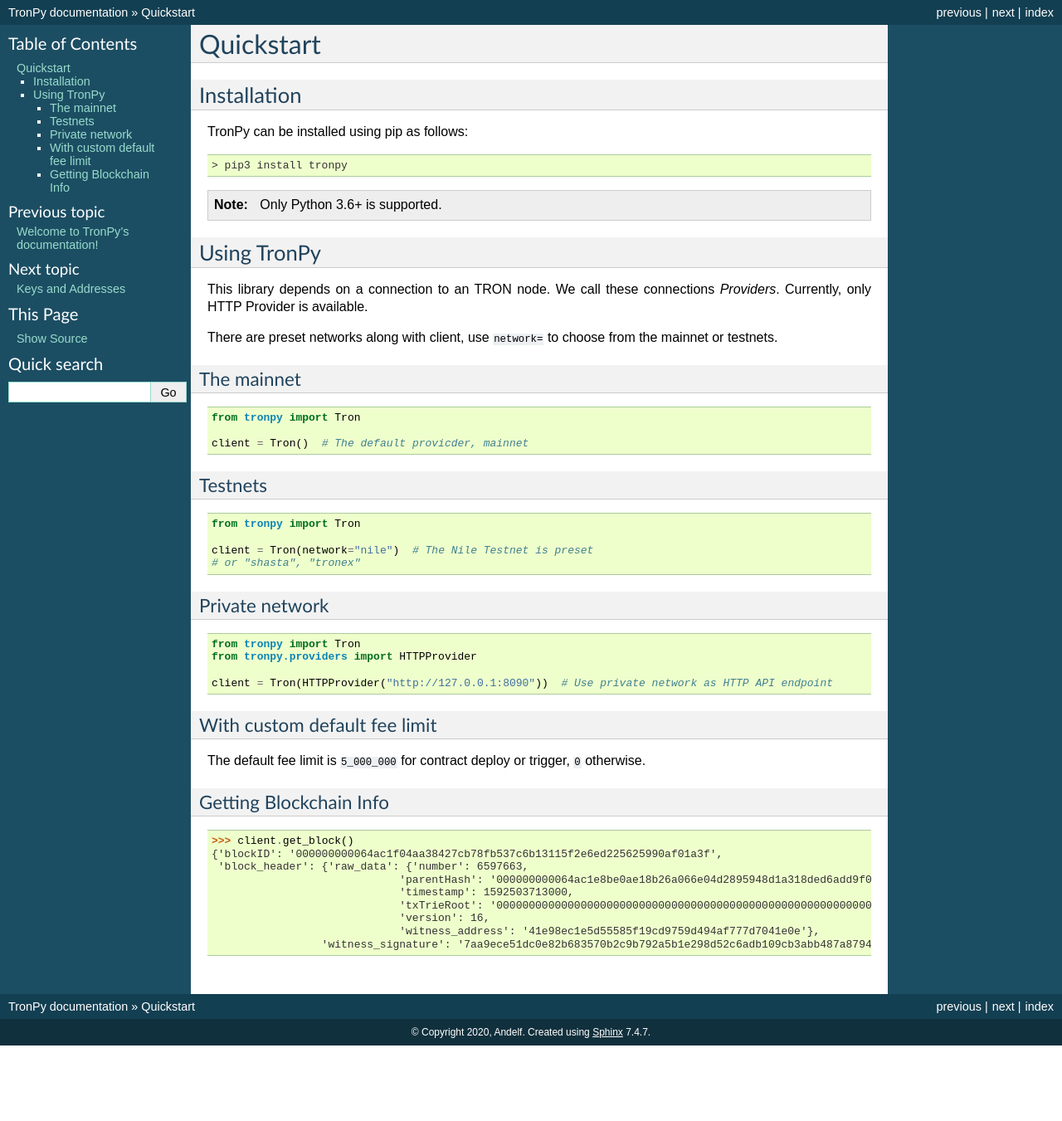
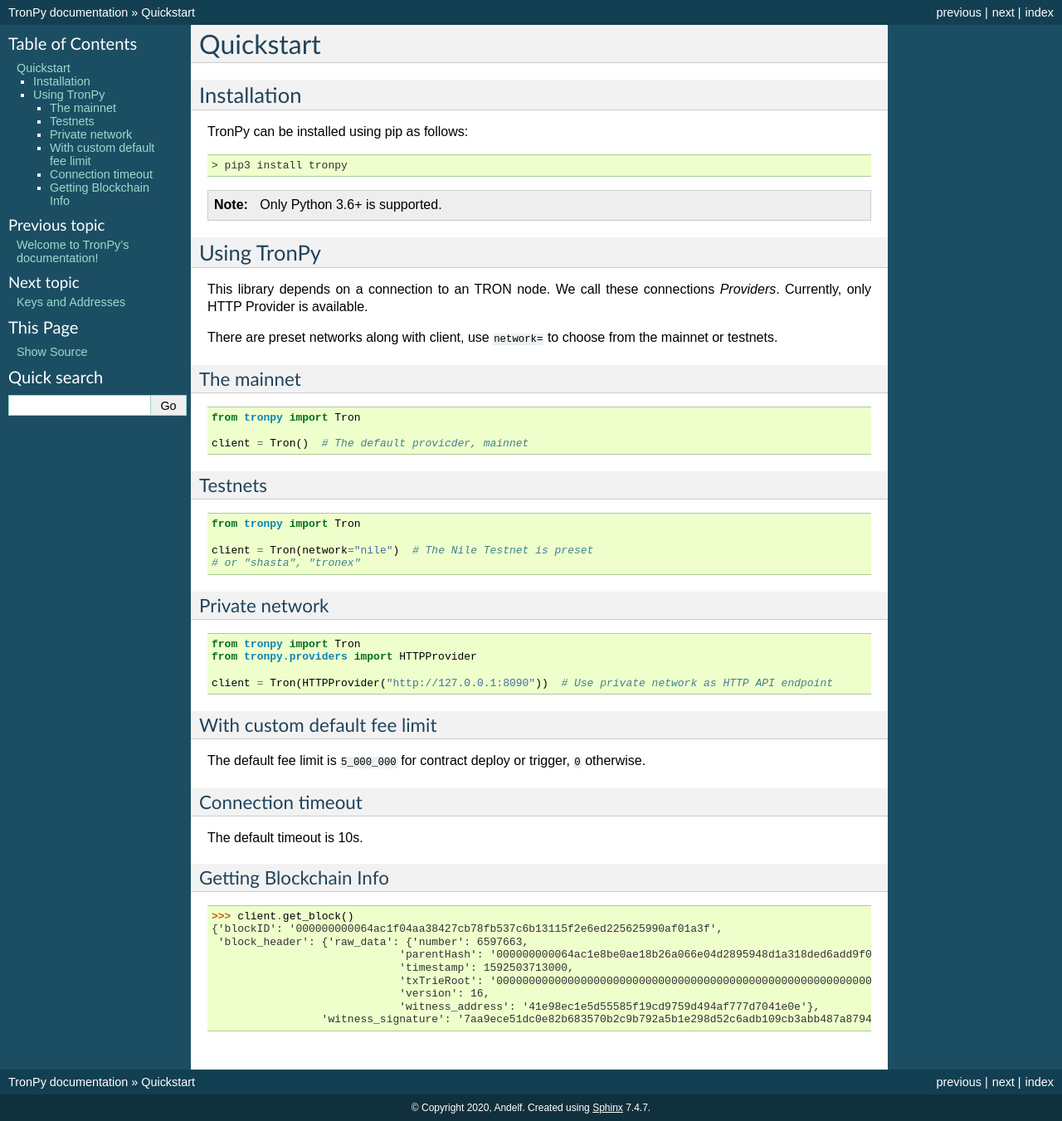
Before and after one commit to andelf/tronpy, a Sphinx documentation site: the page built from docs/quickstart.rst, in a window 1280 px wide. Shown: the whole page at 83% size. Built offline with Sphinx 7.4.7, drawn with Linux system fonts in a browser that asks for light colours; before the commit the page ends 1260 px from its top, so only the background shows below that.

Commit message:
docs: add timeout conf

```diff
--- a/docs/quickstart.rst
+++ b/docs/quickstart.rst
@@ -62,6 +62,17 @@
   # set fee_limit 10 TRX
   client = Tron(network='nile', conf={'fee_limit': 10_000_000})
 
+Connection timeout
+^^^^^^^^^^^^^^^^^^
+
+The default timeout is 10s.
+
+.. code-block: python
+
+  # set timeout to 20s for a slow network
+  client = Tron(network='nile', conf={'timeout': 20.0})
+
+
 Getting Blockchain Info
 ^^^^^^^^^^^^^^^^^^^^^^^
 
```
